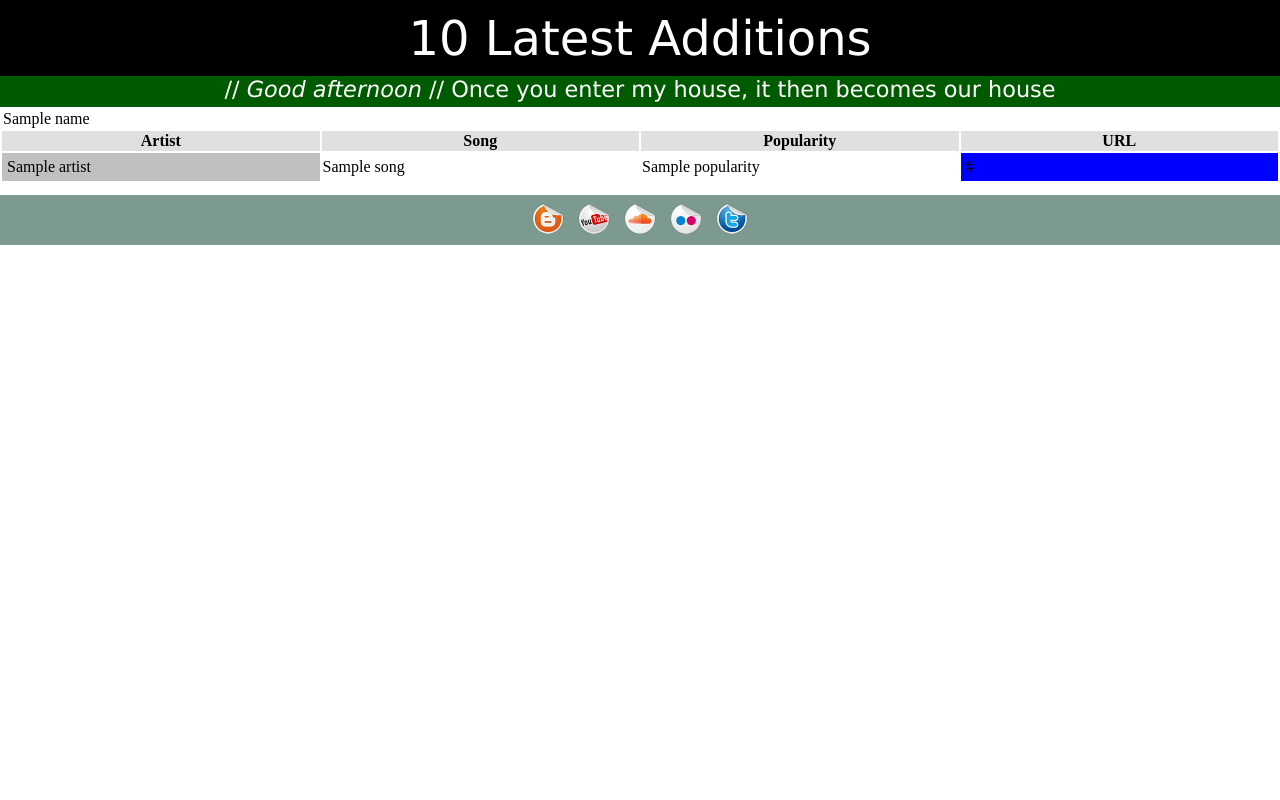
After one commit to followcrom/top_track_tracker, a Flask app: template templates/liked.html in a window 1280 px wide. The commit adds this page. Run offline with Flask 2, Linux system fonts and the light colour scheme; the template is opened without the code that fills it: most values are stand-ins (such as "Sample title", 1, 10 or a date in 2020).

Commit message:
reset key and added liked page

```diff
--- a/application.py
+++ b/application.py
@@ -1,45 +1,20 @@
-"""
-How to connect Github with Atom: https://www.youtube.com/watch?v=6HsZMl-qV5k
-
-How To Install Flask: https://phoenixnap.com/kb/install-flask
-Create an Environment in Windows
-py -3 -m venv <name of environment>
-
-Activate the Environment on Windows:
-<name of environment>\Scripts\activate
-
-setx FLASK_APP "application.py"
-
-Deactivate the Environment on Windows:
-deactivate <name of environment>
-
-Create 'SpotifyClientCredentials()
-$env:SPOTIPY_CLIENT_ID='1b96334f98ab4ba18849b3997a2123a7'
-$env:SPOTIPY_CLIENT_SECRET='4da0147f650b4d9a9460338470e89149'
-$env:SPOTIPY_REDIRECT_URI='http://example.com/callback/'
-
-
-Windows Command Prompt
-setx SPOTIPY_CLIENT_ID '1b96334f98ab4ba18849b3997a2123a7'
-SUCCESS: Specified value was saved.
-setx SPOTIPY_CLIENT_SECRET '4da0147f650b4d9a9460338470e89149'
-"""
-
-
 from flask import Flask, render_template, jsonify
 import spotipy
 from spotipy.oauth2 import SpotifyClientCredentials
 from spotipy.oauth2 import SpotifyOAuth
 from spotty import get_tracks, get_artist, get_song
+import pandas as pd
 import os
 
 application = Flask(__name__)
 
+client_id = os.environ['SPOTIPY_CLIENT_ID']
+client_secret = os.environ['SPOTIPY_CLIENT_SECRET']
+redirect_uri = os.environ['SPOTIPY_REDIRECT_URI']
+
 
 @application.route('/')
 def top_5():
-    client_id = os.environ['SPOTIPY_CLIENT_ID']
-    client_secret = os.environ['SPOTIPY_CLIENT_SECRET']
     sp = spotipy.Spotify(auth_manager=SpotifyClientCredentials(client_id=client_id,
                                                               client_secret=client_secret))
 
@@ -47,9 +22,20 @@ def top_5():
     results = sp.playlist_tracks(playlist_id, limit=10)
     global tracks
     tracks = get_tracks(results)
-    return render_template('index.html', tracks=tracks)
+    top_50_uk_df = pd.DataFrame(tracks)
+    return render_template('index.html', name=name, data=tracks)
 
 
 
+@application.route('/liked')
+def liked_songs():
+    sp = spotipy.Spotify(auth_manager=SpotifyOAuth(scope='user-library-read'))
+    results = sp.current_user_saved_tracks(offset=0, limit=10)
+    name = "10 Latest Additions"
+    tracks = get_tracks(results)
+    return render_template('liked.html', name=name, data=tracks)
+    # get user input to offset
+
+
 if __name__ == "__main__":
-    application.run()
+    application.run(debug=True)
--- a/static/styles/full_screen.css
+++ b/static/styles/full_screen.css
@@ -124,6 +124,47 @@
     column-rule-color: lightblue;
   }
 
+.mystyle {
+    font-size: 11pt;
+    font-family: Arial;
+    border-collapse: collapse;
+    border: 1px solid silver;
+
+}
+
+.mystyle th {
+    padding: 5px;
+    background-color: #7d9a90;
+    color: white;
+    text-align: left;
+}
+
+.runny {
+    width: 20%;
+    table-layout: fixed;
+}
+
+td.artist {
+  width: 20%;
+    padding: 5px;
+    background: silver;
+}
+
+td.url {
+  width: 20%;
+    padding: 5px;
+    background: blue;
+}
+
+tr:nth-child(even) {
+    background: #E0E0E0;
+}
+
+.mystyle tr:hover {
+    background: silver;
+    cursor: pointer;
+}
+
 a.one:link {
     color:#000;
     text-decoration: none;
--- /dev/null
+++ b/templates/liked.html
@@ -0,0 +1,95 @@
+<!DOCTYPE html>
+<html>
+{% include 'header.html' %}
+
+<body class="main">
+
+<div class="banner">
+10 Latest Additions
+</div>
+
+
+<div class="welcome_bar">
+  <script src="{{url_for('static', filename='js/get_time.js')}}"></script>
+</div>
+
+
+<table width=100%>
+
+<tr><td>{{ name }}</td></tr>
+
+<tr>
+<th>Artist</th>
+<th>Song</th>
+<th>Popularity</th>
+<th>URL</th>
+</tr>
+
+
+<tr>
+
+  <td class = artist>
+    {% for artist in data.artist %}
+    {{ artist }}<br>
+    {% endfor %}
+</td>
+
+  <td width=20%>
+    {% for song in data.song %}
+    {{ song }}<br>
+    {% endfor %}
+</td>
+
+  <td width=20%>
+    {% for score in data.popularity %}
+    {{ score }}<br>
+    {% endfor %}
+
+</td>
+
+  <td class = url>
+    {% for url in data.Link %}
+    <a class = "one" href="{{ url }}">{{ url }}</a>
+    {% endfor %}
+  </td>
+
+</tr>
+
+
+
+
+</table>
+
+
+<!--div>
+{% set myList = [1,5,3,4,2] %}
+{{ myList[0] }}
+{{ myList[1] }}
+</div-->
+</div>
+<!--div class = track_table>
+  <div>
+{% for artist in artists %}
+
+<b>{{positions}}</b> {{artist}}
+<br>
+
+{% endfor %}
+</div>
+
+<div>
+{% for song in songs %}
+
+<b>Song title:</b> {{song}}
+<br>
+{% endfor %}
+</div>
+
+</div-->
+
+
+
+{% include 'footer.html' %}
+
+</body>
+</html>
```
Also changed, not shown: spotty.py (+24 -31 lines).
